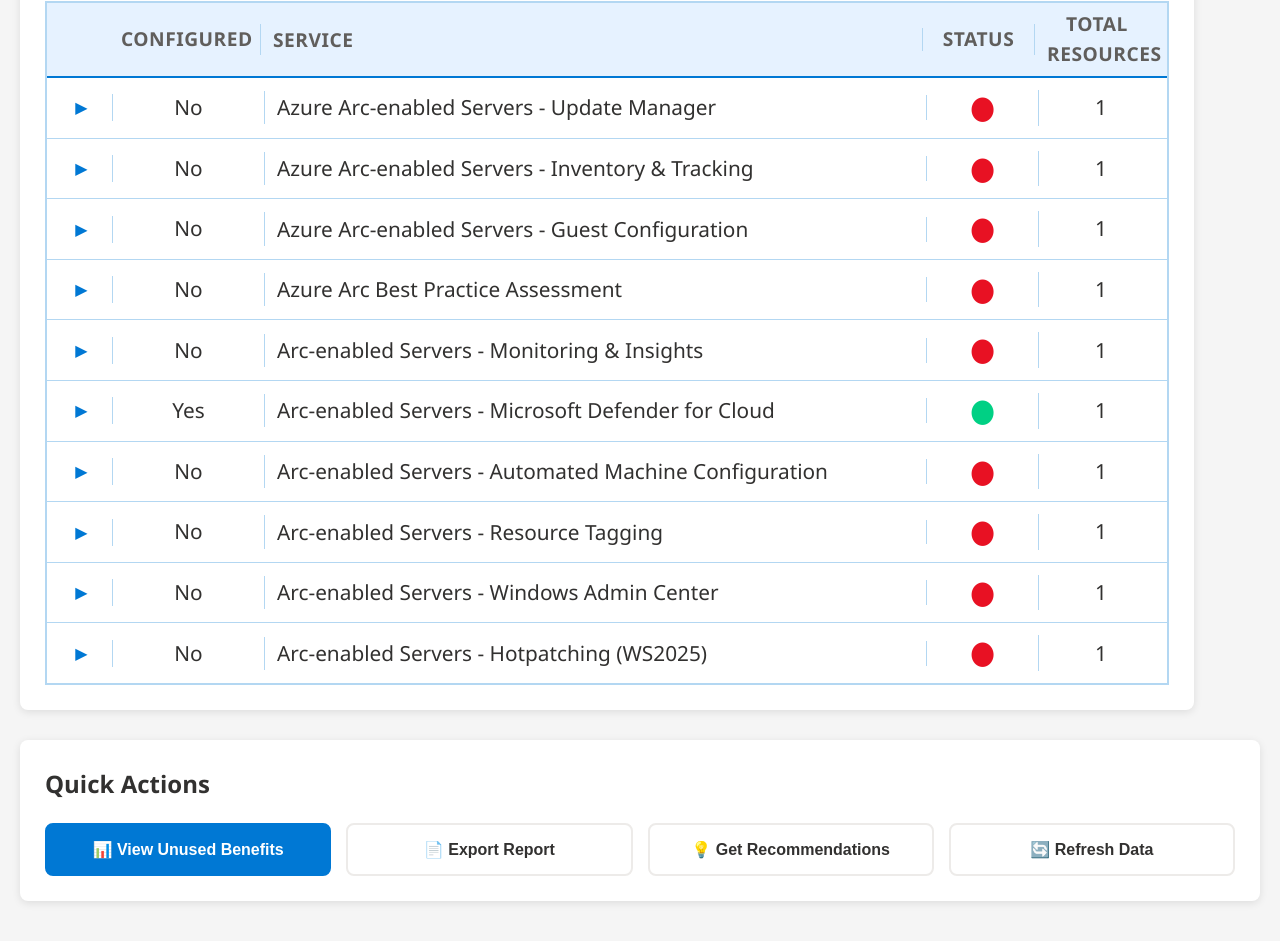
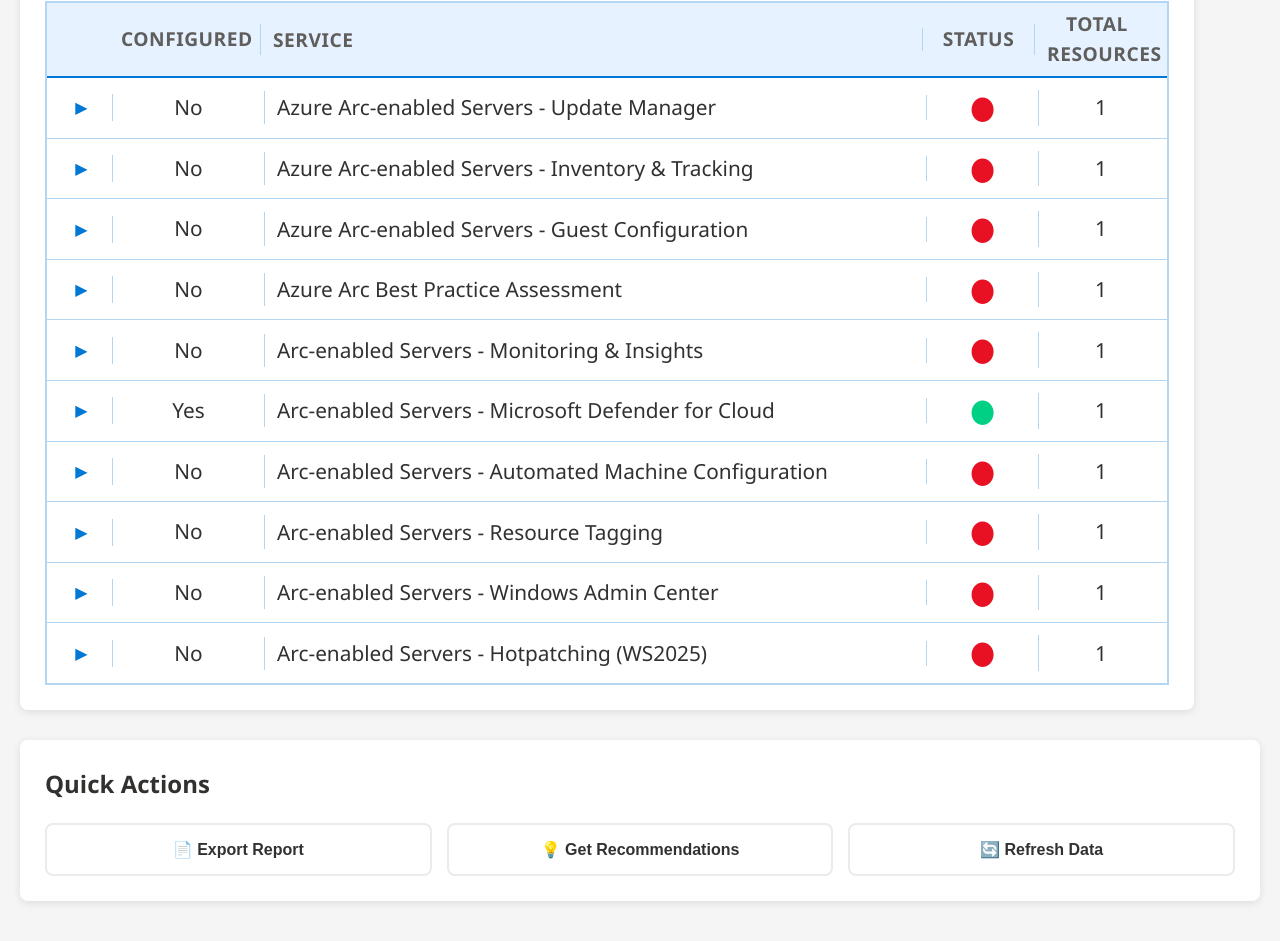
Before and after one commit to wjpigott/ArcBenefitsDashboard, a plain HTML site: page index.html in a window 1280 px wide. Shown: the part 740-1681 px from the top of the page. Drawn offline with Linux system fonts and the light colour scheme.

Commit message:
Remove View Unused Benefits button

```diff
--- a/index.html
+++ b/index.html
@@ -93,9 +93,6 @@
         <div class="action-section">
             <h2>Quick Actions</h2>
             <div class="action-buttons">
-                <button class="action-btn primary" onclick="showUnusedBenefits()">
-                    📊 View Unused Benefits
-                </button>
                 <button class="action-btn" onclick="exportReport()">
                     📄 Export Report
                 </button>
```
